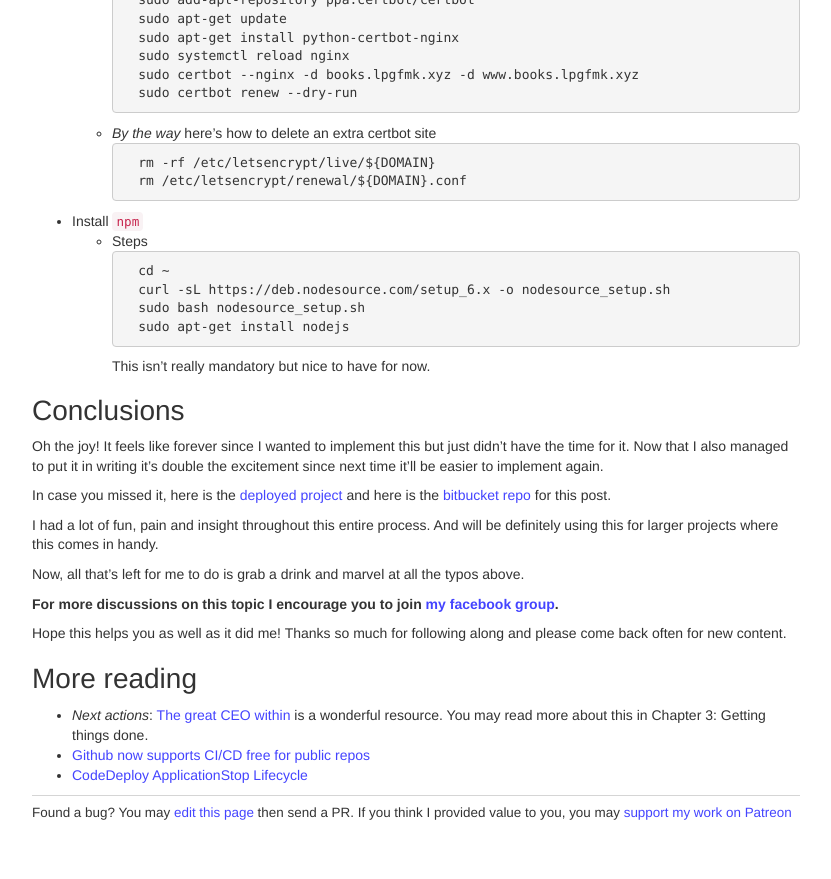
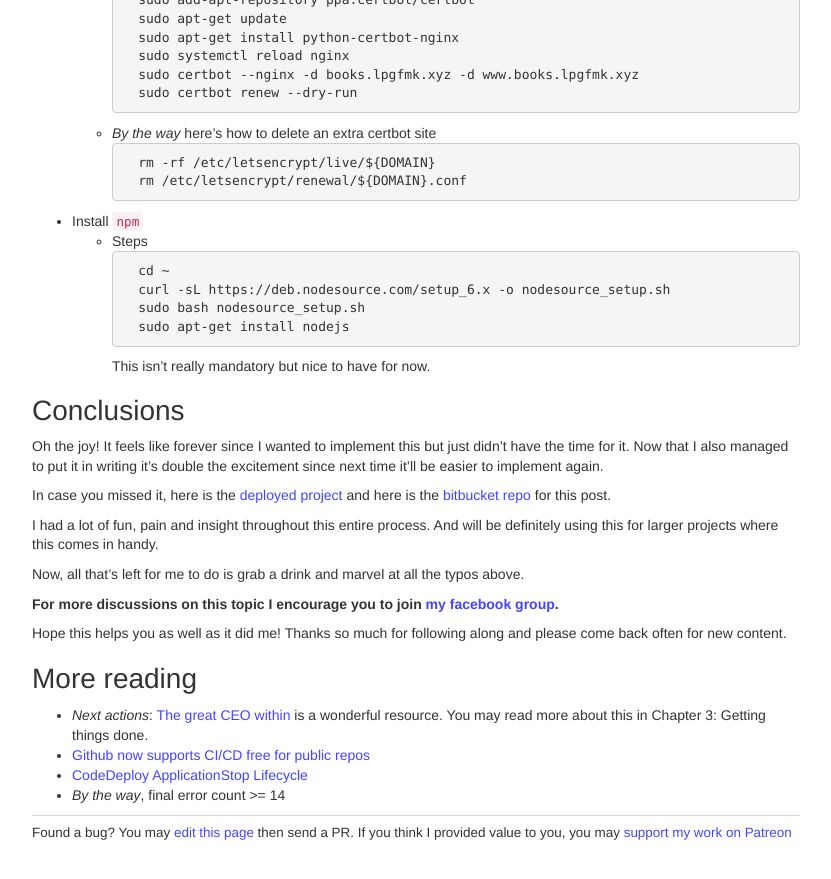
Before and after one commit to anrei0000/anrei0000.github.io, a Jekyll site: the page built from _posts/2019-08-14-ci_cd_with_laravel_bitbucket_aws.md, in a window 1280 px wide and 900 px high, scrolled down 11069 px. Shown: the top 879 px of the window, without its empty margins (224-1055 px from the left). Built offline with Jekyll 4.4.1, drawn with Linux system fonts in a browser that asks for light colours; nearby versions of some CDN libraries; a style sheet for code colours, icons or effects is not loaded.

Commit message:
- auto deployment: prettify

```diff
--- a/_posts/2019-08-14-ci_cd_with_laravel_bitbucket_aws.md
+++ b/_posts/2019-08-14-ci_cd_with_laravel_bitbucket_aws.md
@@ -625,3 +625,4 @@ Hope this helps you as well as it did me! Thanks so much for following along and
 [The great CEO within](https://docs.google.com/document/d/1ZJZbv4J6FZ8Dnb0JuMhJxTnwl-dwqx5xl0s65DE3wO8/edit#heading=h.zdta3gwko2l) is a wonderful resource. You may read more about this in Chapter 3: Getting things done.
 * [Github now supports CI/CD free for public repos](https://github.blog/2019-08-08-github-actions-now-supports-ci-cd/)
 * [CodeDeploy ApplicationStop Lifecycle](https://github.com/aws/aws-codedeploy-agent/issues/80)
+* _By the way_, final error count >= 14
```
